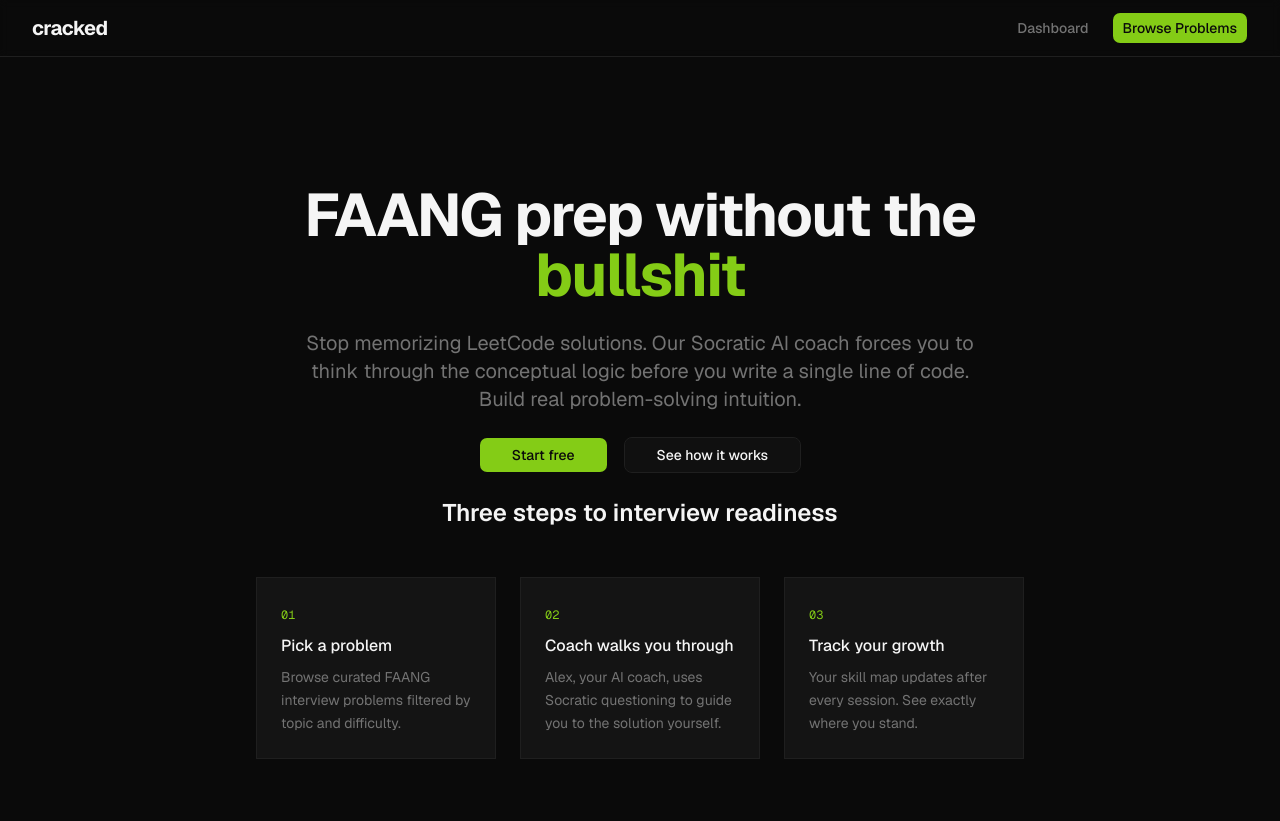
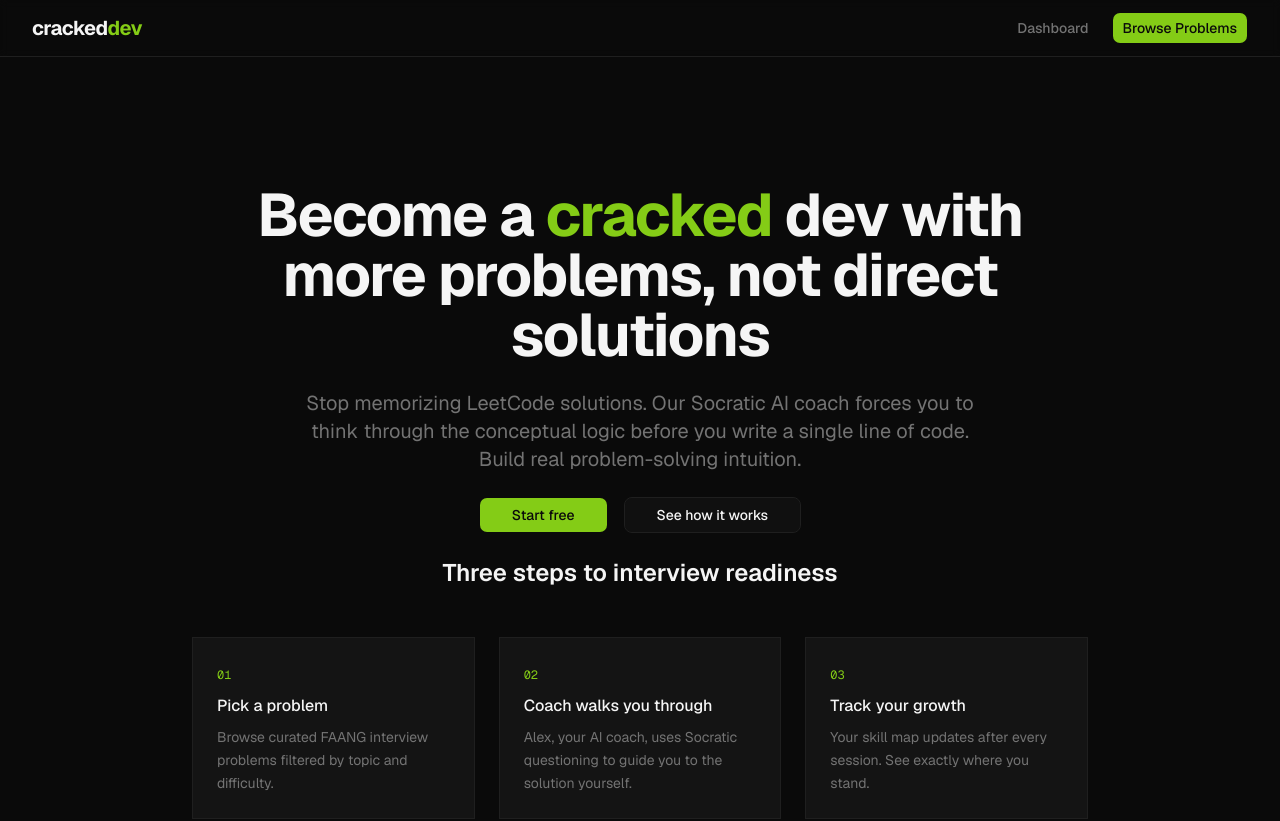
Before and after one commit to tanishapritha/cracked, a Next.js app: page / in a window 1280 px wide. Shown: the top 821 px of the page. Built offline with nearby package versions, Linux system fonts and the light colour scheme.

Commit message:
chore: landing page slogan update

```diff
--- a/app/layout.tsx
+++ b/app/layout.tsx
@@ -5,7 +5,7 @@ import "./globals.css";
 import { Toaster } from "@/components/ui/sonner";
 
 export const metadata: Metadata = {
-  title: "cracked",
+  title: "crackeddev",
   description: "Socratic coding coach for FAANG interviews",
 };
 
--- a/app/page.tsx
+++ b/app/page.tsx
@@ -7,8 +7,9 @@ export default function HomePage() {
       {/* nav */}
       <header className="border-b border-[#1f1f1f] sticky top-0 bg-[#0a0a0a]/80 backdrop-blur-sm z-50">
         <div className="max-w-7xl mx-auto px-4 sm:px-6 lg:px-8 h-14 flex items-center justify-between">
-          <span className="text-xl font-bold tracking-tight text-[#f5f5f5]">
-            cracked
+          <span className="text-xl font-bold tracking-tight">
+            <span className="text-[#f5f5f5]">cracked</span>
+            <span className="text-[#84cc16]">dev</span>
           </span>
           <div className="flex items-center gap-3">
             <Link href="/dashboard">
@@ -30,10 +31,10 @@ export default function HomePage() {
 
       {/* hero */}
       <main className="flex-1 flex flex-col items-center justify-center text-center px-4 sm:px-6 py-24 sm:py-32">
-        <div className="max-w-3xl space-y-6">
+        <div className="max-w-4xl space-y-6">
           <h1 className="text-4xl sm:text-5xl md:text-6xl font-bold tracking-tight text-[#f5f5f5]">
-            FAANG prep without the{" "}
-            <span className="text-[#84cc16]">bullshit</span>
+            Become a <span className="text-[#84cc16]">cracked</span> dev with
+            more problems, not direct solutions
           </h1>
           <p className="text-[#737373] text-lg sm:text-xl max-w-2xl mx-auto">
             Stop memorizing LeetCode solutions. Our Socratic AI coach forces you
@@ -106,7 +107,7 @@ export default function HomePage() {
       {/* footer */}
       <footer className="border-t border-[#1f1f1f] py-6">
         <div className="max-w-7xl mx-auto px-4 text-center text-sm text-[#737373]">
-          cracked — Get cracked at coding interviews.
+          cracked<span className="text-[#84cc16]">dev</span> — Get cracked at coding interviews.
         </div>
       </footer>
     </div>
--- a/components/nav.tsx
+++ b/components/nav.tsx
@@ -19,9 +19,10 @@ export function Nav() {
           <div className="flex items-center gap-8">
             <Link
               href="/dashboard"
-              className="text-lg font-medium tracking-tight text-[#f5f5f5] hover:text-[#84cc16] transition-colors"
+              className="text-lg font-bold tracking-tight transition-colors group"
             >
-              cracked
+              <span className="text-[#f5f5f5]">cracked</span>
+              <span className="text-[#84cc16]">dev</span>
             </Link>
             <div className="flex items-center gap-1">
               {navItems.map((item) => {
```
Also changed, not shown: test_new_key.js (added, +27 -0 lines), 1 other file (tests, documents, lock files or other folders).
